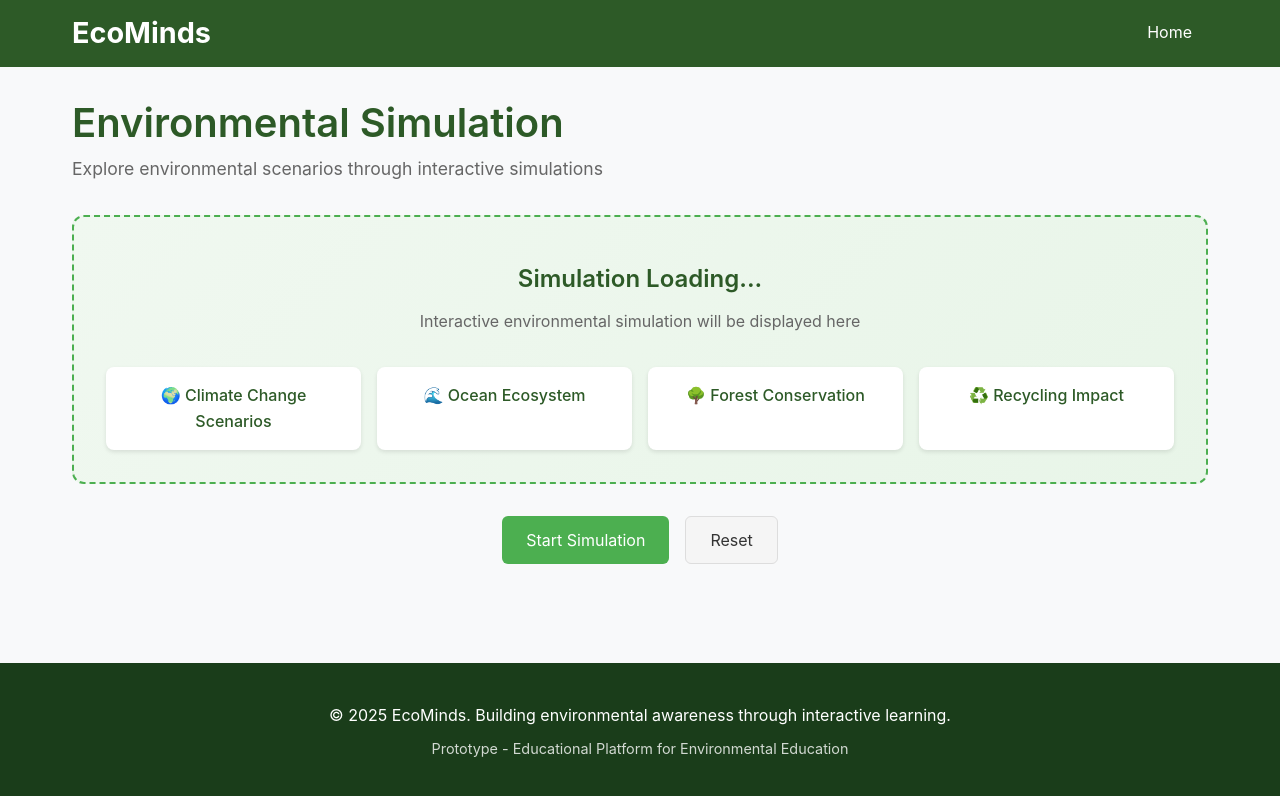
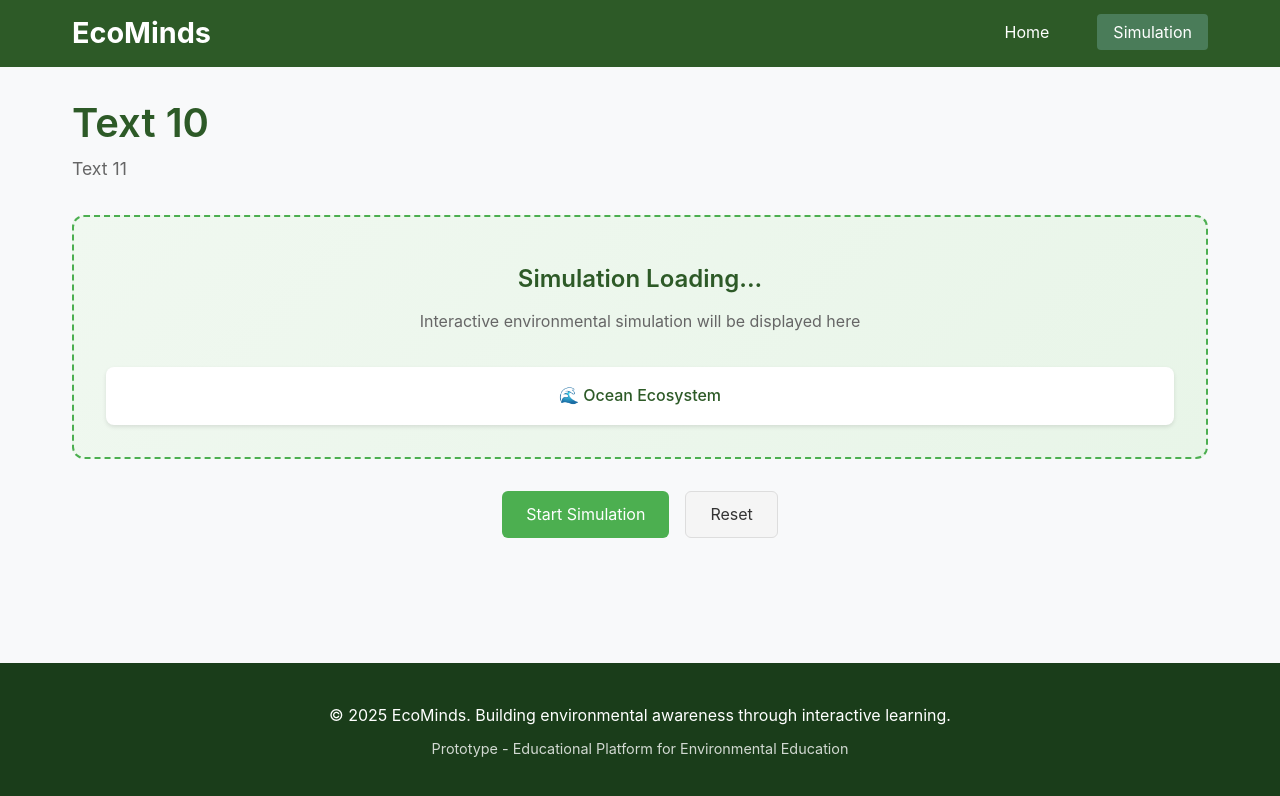
Before and after one commit to jakopo-webdev/ecominds, an Angular app: page /simulation in a window 1280 px wide. Shown: the top 796 px of the page. Built offline with nearby package versions, Linux system fonts and the light colour scheme.

Commit message:
simulation page modified

```diff
--- a/src/app/components/shared/header/header.component.ts
+++ b/src/app/components/shared/header/header.component.ts
@@ -16,8 +16,10 @@ import { RouterModule } from "@angular/router";
         </div>
         <ul class="nav-links">
           <li><a routerLink="/home" routerLinkActive="active">Home</a></li>
-          <!-- <li><a routerLink="/simulation" routerLinkActive="active">Simulation</a></li>
-          <li><a routerLink="/eco-missions" routerLinkActive="active">Eco-Missions</a></li>
+          <li>
+            <a routerLink="/simulation" routerLinkActive="active">Simulation</a>
+          </li>
+          <!-- <li><a routerLink="/eco-missions" routerLinkActive="active">Eco-Missions</a></li>
           <li><a routerLink="/accessibility-settings" routerLinkActive="active">Accessibility</a></li>
           <li><a routerLink="/about-us" routerLinkActive="active">About Us</a></li> -->
         </ul>
--- a/src/app/components/simulation/simulation.component.ts
+++ b/src/app/components/simulation/simulation.component.ts
@@ -1,24 +1,21 @@
-import { Component } from '@angular/core';
-import { CommonModule } from '@angular/common';
+import { Component } from "@angular/core";
+import { CommonModule } from "@angular/common";
 
 @Component({
-  selector: 'app-simulation',
+  selector: "app-simulation",
   standalone: true,
   imports: [CommonModule],
   template: `
     <div class="simulation-container">
-      <h1>Environmental Simulation</h1>
-      <p class="page-description">Explore environmental scenarios through interactive simulations</p>
+      <h1>Text 10</h1>
+      <p class="page-description">Text 11</p>
 
       <div class="simulation-placeholder">
         <div class="placeholder-content">
           <h2>Simulation Loading...</h2>
           <p>Interactive environmental simulation will be displayed here</p>
           <div class="placeholder-features">
-            <div class="feature-item">🌍 Climate Change Scenarios</div>
             <div class="feature-item">🌊 Ocean Ecosystem</div>
-            <div class="feature-item">🌳 Forest Conservation</div>
-            <div class="feature-item">♻️ Recycling Impact</div>
           </div>
         </div>
       </div>
@@ -29,6 +26,6 @@ import { CommonModule } from '@angular/common';
       </div>
     </div>
   `,
-  styleUrls: ['./simulation.component.scss']
+  styleUrls: ["./simulation.component.scss"],
 })
 export class SimulationComponent {}
```
